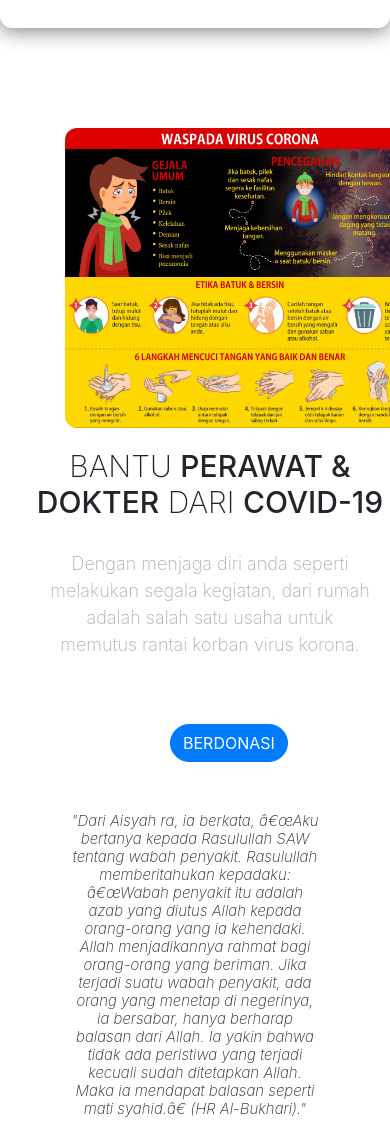
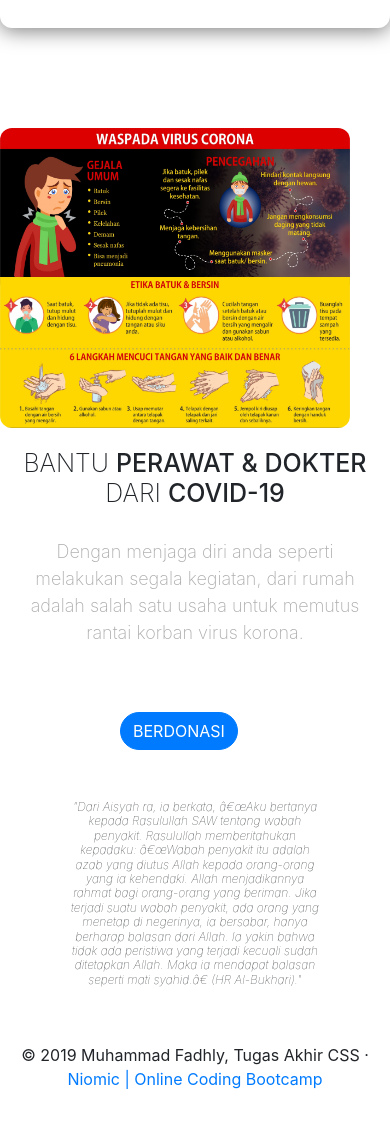
Before and after one commit to fadhly430/tugas-akhir-css, a plain HTML site: page index.html in a window 390 px wide. Shown: the part 960-2089 px from the top of the page. After the commit the page ends 2067 px from the top, so only its background shows below. Drawn offline with nearby package versions, Linux system fonts and the light colour scheme.

Commit message:
update for mobile
just update

```diff
--- a/style.css
+++ b/style.css
@@ -51,16 +51,16 @@
 }
 
 .virus img {
-    width: 400px;
-    height: 350px;
+    width: 350px;
+    height: 300px;
     margin-top: 100px;
     border-radius: 12px;
-    margin-left: 60px;
+    align-items: center;
 }
 
 .fadhly h3 {
     color: white;
-    font-size: 30px;
+    font-size: 25px;
     font-weight: 200;
     text-transform: uppercase;
     margin-top: 20px;
@@ -133,9 +133,9 @@
 
 .testimonial h5 {
     text-align: center;
-    font-weight: 200;
+    font-weight: 100;
     font-style: italic;
-    font-size: 15px;
+    font-size: 12px;
 }
 
 
@@ -173,20 +173,11 @@
 
 /* akhir info panel */
 
-.virus img {
-    width: 350px;
-    height: 300px;
-    margin-top: 100px;
-    border-radius: 12px;
-    margin-left: 65px;
-}
-
 .virus h3 {
-    font-size: 30px;
+    font-size: 25px;
     font-weight: 200;
     text-transform: uppercase;
     margin-top: 20px;
-    margin-left: 30px;
     text-align: center;
 }
 
@@ -196,7 +187,7 @@
 
 .virus .btn {
     margin-top: 30px;
-    margin-left: 170px;
+    margin-left: 120px;
 }
 
 .virus p {
@@ -204,7 +195,6 @@
     font-size: 18px;
     font-weight: 200;
     margin-top: 10px;
-    margin-left: 30px;
     text-align: center;
     padding: 20px;
 }
```
